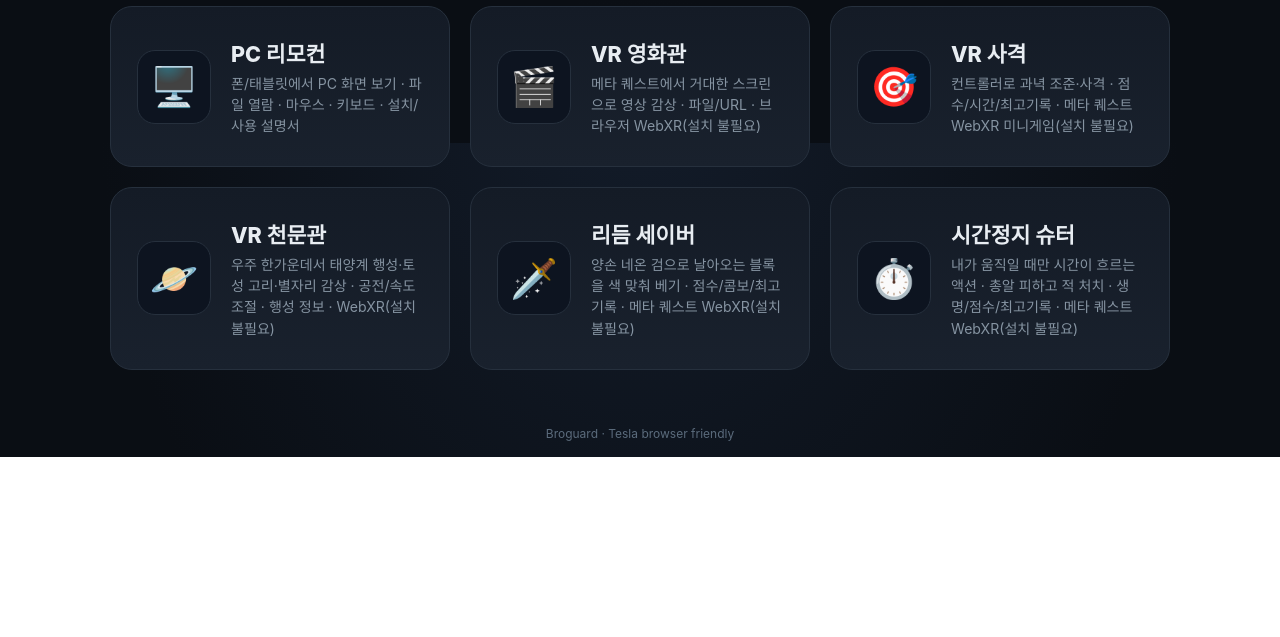
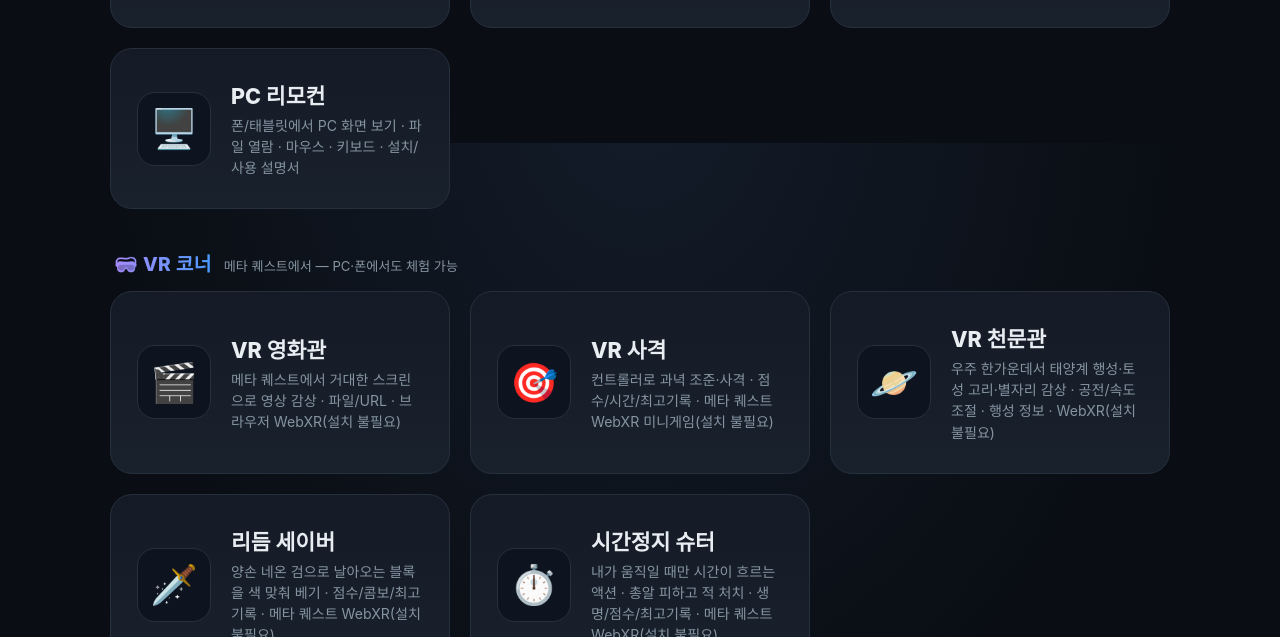
Before and after one commit to s0017771/Web-Nevi-for-Tesla, a plain HTML site: page index.html in a window 1280 px wide. Shown: the part 657-1294 px from the top of the page. Before the commit the page ends 1114 px from the top, so only its background shows below. Drawn offline with Linux system fonts and the light colour scheme.

Commit message:
런처: VR 앱을 'VR 코너' 섹션으로 분리
- 앱에 cat 필드 추가, 렌더 시 섹션 헤더 삽입(🧭 도구 & 앱 / 🥽 VR 코너)
- VR 5종(영화관·사격·천문관·리듬세이버·시간정지슈터)을 한 코너로 묶음
- VR 코너 헤더에 그라데이션 스타일

Co-Authored-By: Claude Opus 4.8 <noreply@anthropic.com>
Claude-Session: https://claude.ai/code/session_01Lt6QNvFWTy1taRgSvfkQBB

```diff
--- a/index.html
+++ b/index.html
@@ -82,6 +82,11 @@ var LINKS = {
   }
   #toast.show{display:block}
   footer{text-align:center; padding:16px; font-size:.75rem; color:#5b6b7c}
+  .section{grid-column:1/-1; display:flex; align-items:baseline; gap:12px; flex-wrap:wrap; margin:10px 4px -6px; padding-top:10px}
+  .section:first-child{padding-top:0; margin-top:0}
+  .section h2{font-size:1.2rem; font-weight:800; letter-spacing:.02em}
+  .section h2.vr{background:linear-gradient(90deg,#a78bfa,#4b9bff); -webkit-background-clip:text; background-clip:text; -webkit-text-fill-color:transparent}
+  .section span{font-size:.82rem; color:var(--muted)}
 </style>
 </head>
 <body>
@@ -107,18 +112,23 @@ var LINKS = {
     { key:"baduk",    icon:"⚫", name:"바둑", desc:"둘이서 또는 AI와 대국(입문·초급·중급·고급) · 무르기 · 9/13/19줄 · 모바일·태블릿" },
     { key:"badukLesson", icon:"\u{1F4D6}", name:"바둑 수업", desc:"기초 규칙 · 포석 · 정석 · 사활 · 축(사다리) · 예제 문제 · 그림으로 한 수씩 배우고 직접 풀어보기" },
     { key:"pcremote", icon:"\u{1F5A5}\u{FE0F}", name:"PC 리모컨", desc:"폰/태블릿에서 PC 화면 보기 · 파일 열람 · 마우스 · 키보드 · 설치/사용 설명서" },
-    { key:"vrcinema", icon:"\u{1F3AC}", name:"VR 영화관", desc:"메타 퀘스트에서 거대한 스크린으로 영상 감상 · 파일/URL · 브라우저 WebXR(설치 불필요)" },
-    { key:"vrshooter", icon:"\u{1F3AF}", name:"VR 사격", desc:"컨트롤러로 과녁 조준·사격 · 점수/시간/최고기록 · 메타 퀘스트 WebXR 미니게임(설치 불필요)" },
-    { key:"vrplanet", icon:"\u{1FA90}", name:"VR 천문관", desc:"우주 한가운데서 태양계 행성·토성 고리·별자리 감상 · 공전/속도 조절 · 행성 정보 · WebXR(설치 불필요)" },
-    { key:"vrsaber", icon:"\u{1F5E1}\u{FE0F}", name:"리듬 세이버", desc:"양손 네온 검으로 날아오는 블록을 색 맞춰 베기 · 점수/콤보/최고기록 · 메타 퀘스트 WebXR(설치 불필요)" },
-    { key:"vrtimeshot", icon:"\u{23F1}\u{FE0F}", name:"시간정지 슈터", desc:"내가 움직일 때만 시간이 흐르는 액션 · 총알 피하고 적 처치 · 생명/점수/최고기록 · 메타 퀘스트 WebXR(설치 불필요)" }
+    { key:"vrcinema", cat:"vr", icon:"\u{1F3AC}", name:"VR 영화관", desc:"메타 퀘스트에서 거대한 스크린으로 영상 감상 · 파일/URL · 브라우저 WebXR(설치 불필요)" },
+    { key:"vrshooter", cat:"vr", icon:"\u{1F3AF}", name:"VR 사격", desc:"컨트롤러로 과녁 조준·사격 · 점수/시간/최고기록 · 메타 퀘스트 WebXR 미니게임(설치 불필요)" },
+    { key:"vrplanet", cat:"vr", icon:"\u{1FA90}", name:"VR 천문관", desc:"우주 한가운데서 태양계 행성·토성 고리·별자리 감상 · 공전/속도 조절 · 행성 정보 · WebXR(설치 불필요)" },
+    { key:"vrsaber", cat:"vr", icon:"\u{1F5E1}\u{FE0F}", name:"리듬 세이버", desc:"양손 네온 검으로 날아오는 블록을 색 맞춰 베기 · 점수/콤보/최고기록 · 메타 퀘스트 WebXR(설치 불필요)" },
+    { key:"vrtimeshot", cat:"vr", icon:"\u{23F1}\u{FE0F}", name:"시간정지 슈터", desc:"내가 움직일 때만 시간이 흐르는 액션 · 총알 피하고 적 처치 · 생명/점수/최고기록 · 메타 퀘스트 WebXR(설치 불필요)" }
   ];
   var menu=document.getElementById("menu");
   var toastEl=document.getElementById("toast");
   function toast(m){toastEl.textContent=m;toastEl.classList.add("show");
     clearTimeout(toast._t);toast._t=setTimeout(function(){toastEl.classList.remove("show")},3000);}
 
+  var SECHDR={normal:{t:"🧭 도구 & 앱",s:"테슬라·폰·태블릿 브라우저용"},vr:{t:"🥽 VR 코너",s:"메타 퀘스트에서 — PC·폰에서도 체험 가능",cls:"vr"}};
+  var shownCat={};
   APPS.forEach(function(app){
+    var cat=app.cat||"normal";
+    if(!shownCat[cat]){ shownCat[cat]=true; var h=document.createElement("div"); h.className="section";
+      var hd=SECHDR[cat]; h.innerHTML='<h2 class="'+(hd.cls||"")+'">'+hd.t+'</h2><span>'+hd.s+'</span>'; menu.appendChild(h); }
     var url=(LINKS[app.key]||"").trim();
     var el=document.createElement(url?"a":"div");
     el.className="tile"+(url?"":" off");
```
